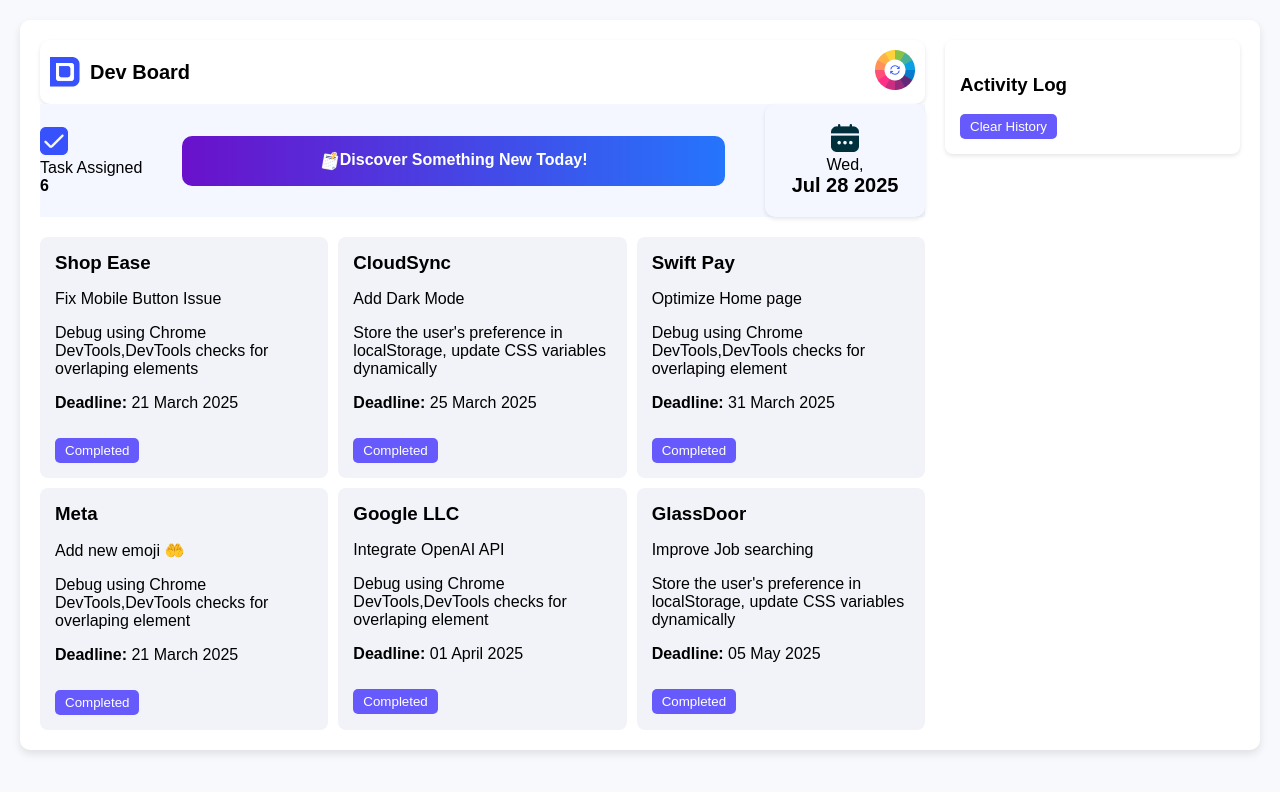
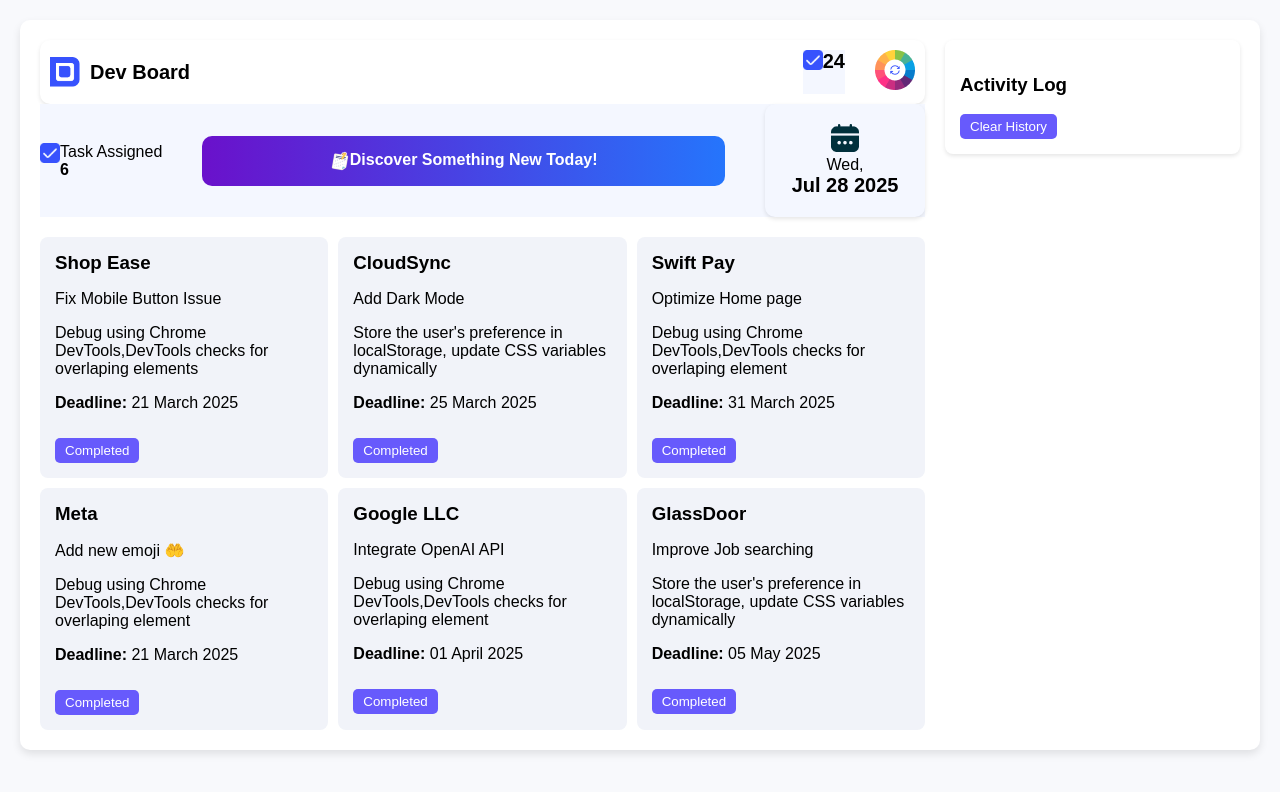
Before and after one commit to afifa-azim/assignment-5, a plain HTML site: page index.html in a window 1280 px wide. Drawn offline with Linux system fonts and the light colour scheme.

Commit message:
corrected some code

```diff
--- a/index.html
+++ b/index.html
@@ -45,6 +45,18 @@
             width: 30px;
             margin-right: 10px;
         }
+        .mark-box{
+            display: flex;
+            background-color: #F4F7FF;
+        }
+        .mark-box img{
+            width: 20px;
+            height: 20px;
+        }
+        .mark-num{
+            font-size: 20px;
+            font-weight: bold;
+        }
         .task-info {
             display: flex;
             align-items: center;
@@ -74,6 +86,10 @@
             text-align: center;
             min-width: 120px;
         }
+        .right-corner{
+            display: flex;
+            gap: 30px;
+        }
         .task-number {
             font-size: 20px;
             font-weight: bold;
@@ -83,6 +99,13 @@
             grid-template-columns: repeat(3, 1fr);
             gap: 10px;
             margin-top: 20px;
+        }
+        .task-count-box{
+            display: flex;
+        }
+        .task-count-box img{
+            width: 20px;
+            height: 20px;
         }
         .task-card {
             background: #f1f3f9;
@@ -138,17 +161,27 @@
                     <img src="assets/logo.png" alt="Logo">
                     <span style="color: black; font-weight: bold;">Dev Board</span>
                 </div>
+                <!-- mark -->
+                   <div class="right-corner">
+                    <div class="mark-box">
+                        <img src="assets/checkbox.png" alt="">
+                        <div class="mark-num">24</div>
+                    </div>
+                    <!-- theme button -->
                 <div class="theme-button" onclick="changeTheme()">
                     <img src="assets/theme-btn.png" alt="Theme Button">
                 </div>
+                   </div>
             </div>
             <!-- 2nd part -->
                <div>
             <div class="task-info">
                 <div class="task-count-box">
                     <img src="assets/checkbox.png" alt="">
-                     <div>Task Assigned</div>
-                    <div><strong id="task-count">6</strong></div>
+                    <div>
+                        <div>Task Assigned</div>
+                        <div><strong id="task-count">6</strong></div>
+                    </div>
                 </div>
             <div class="highlight-box" onclick="openblogsPage()">
                 <img class="highlight-img" src="assets/board.png" alt="">Discover Something New Today!</div>
@@ -182,6 +215,7 @@
         { company: "Google LLC", title: "Integrate OpenAI API ",description:"Debug using Chrome DevTools,DevTools checks for overlaping element", deadline: "01 April 2025" },
         { company: "GlassDoor", title: "Improve Job searching ",description:"Store the user's preference in localStorage, update CSS variables dynamically", deadline: "05 May 2025" }
     ];
+
 
     const taskBox = document.getElementById('taskBox');
     const taskCountElement = document.getElementById('task-count');
```
